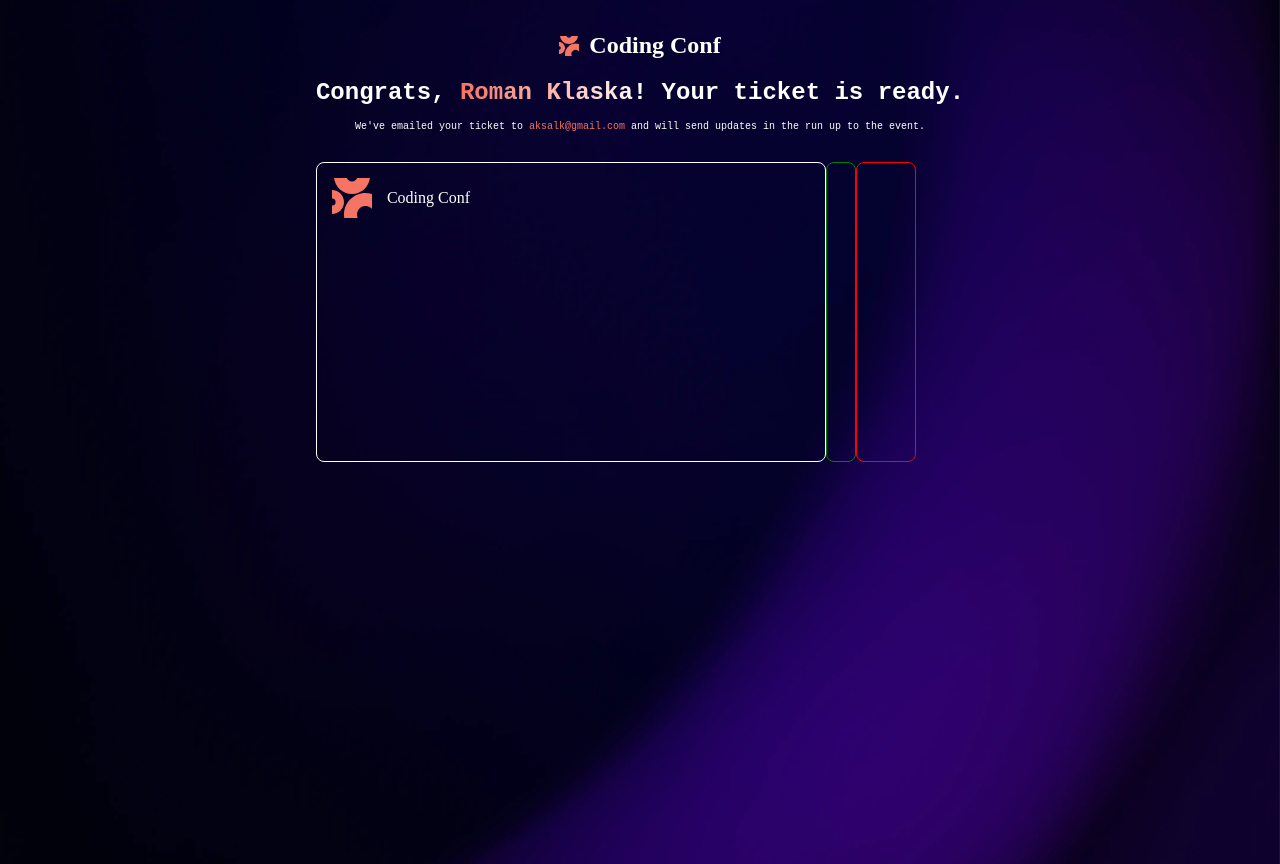
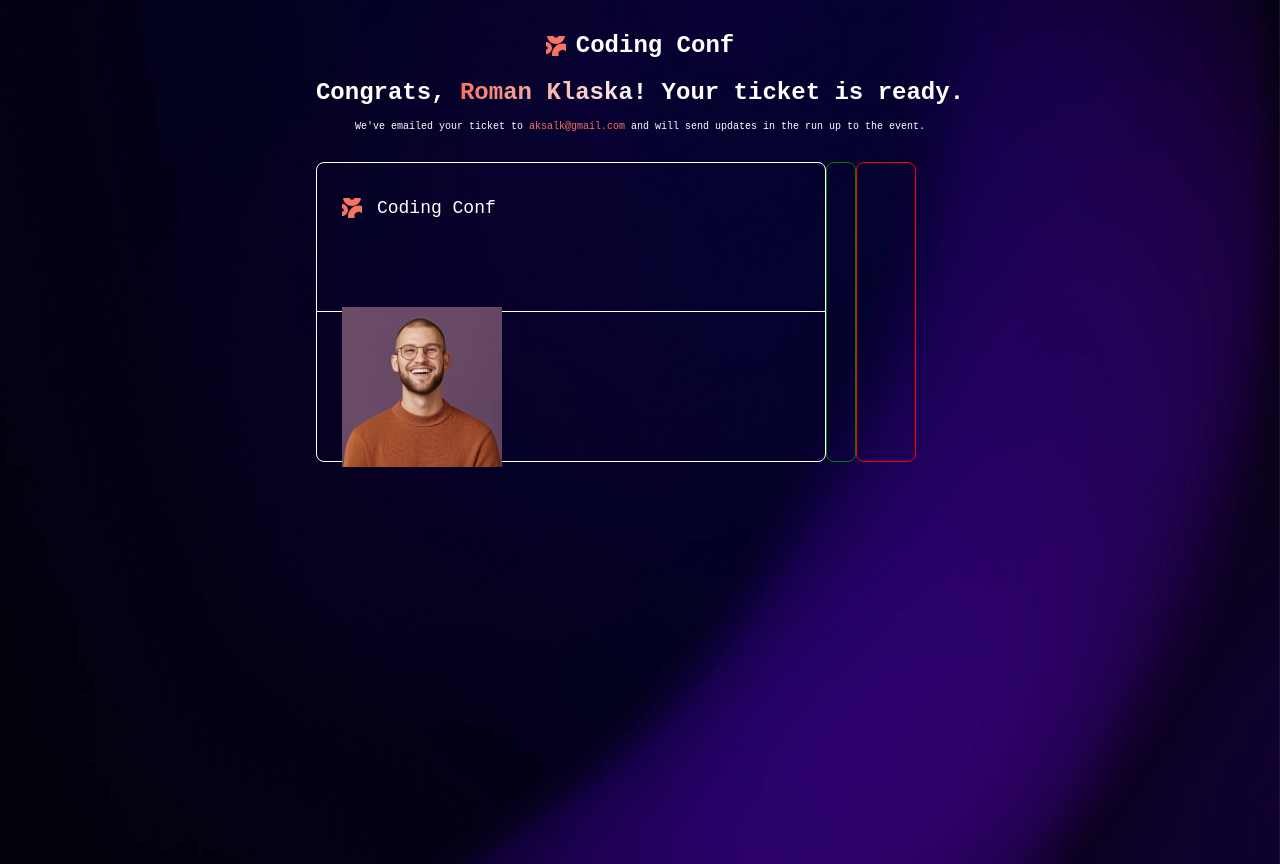
Before and after one commit to imrisko222/conference-ticket-generator, a React (Vite) app: page / in a window 1280 px wide. Built offline with nearby package versions, Linux system fonts and the light colour scheme.

Commit message:
zaciatok spodnej casti tiketu

```diff
--- a/src/components/Header/Header.module.css
+++ b/src/components/Header/Header.module.css
@@ -4,6 +4,7 @@
     gap: 10px;
     color: #fff;
     align-items: center;
+    font-family: "Inconsolata", monospace;
 }
 
 .headerContainer > img {
--- a/src/components/Ticket/GeneratedTicket/GeneratedTicket.jsx
+++ b/src/components/Ticket/GeneratedTicket/GeneratedTicket.jsx
@@ -1,15 +1,19 @@
 import React from 'react'
 import style from './GeneratedTicket.module.css'
 import Icon from '../../../assets/images/logo-mark.svg'
+import Avatar from '../../../assets/images/image-avatar.jpg'
+
 
 const GeneratedTicket = () => {
   return (
 <div class={style.ticketBorder}>
   <div className={style.partOfTicketOne}>
     <div className={style.namedSection}>
-
-    <img src={Icon} alt="Conference icon" />
-    <p>Coding Conf</p>
+      <img src={Icon} alt="Conference icon" />
+      <p>Coding Conf</p>
+    </div>
+    <div className={style.avatarSection}>
+      <img src={Avatar} alt="Conference attendee’s photo" />
     </div>
   </div>
   <div className={style.partOfTicketTwo}></div>
--- a/src/components/Ticket/GeneratedTicket/GeneratedTicket.module.css
+++ b/src/components/Ticket/GeneratedTicket/GeneratedTicket.module.css
@@ -16,12 +16,34 @@
 
 .namedSection {
     display: flex;
+    align-items: flex-start;
+    gap: 15px;
+    height: 50%;
+    padding-left: 25px;
+    padding-top: 35px;
+    color: white;
+    font-size: 18px;
+    font-family: "Inconsolata", monospace;
+
+    /*nasl riad vym*/
+    border-bottom: 1px solid white;
+}
+
+.namedSection > img {
+    width: 20px;
+}
+
+.avatarSection {
+    display: flex;
     align-items: center;
-    gap: 15px;
-    max-height: 50%;
-    margin-left: 15px;
-    margin-top: 15px;
-    color: white;
+    height: 50%;
+}
+
+.avatarSection > img {
+    border-radius: 8px;
+
+    /* height: 70%; */
+    padding: 25px;
 
 }
 
```
